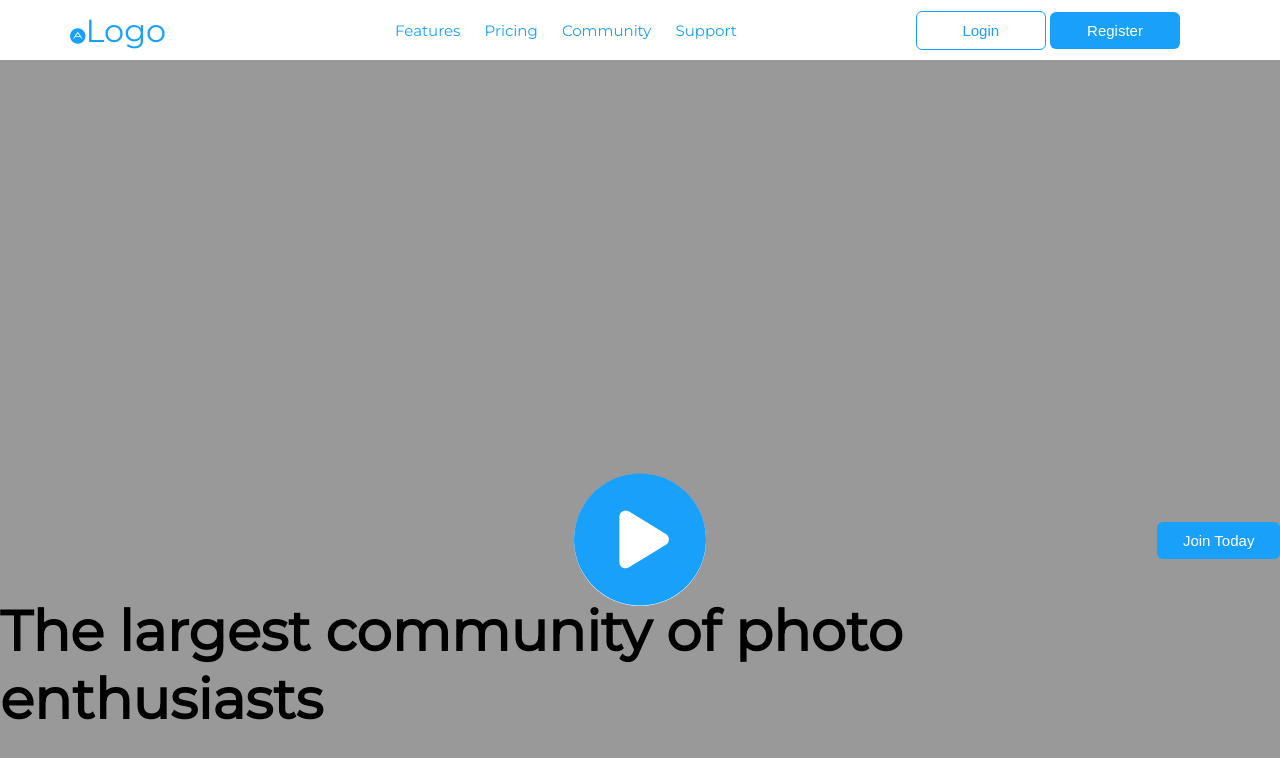
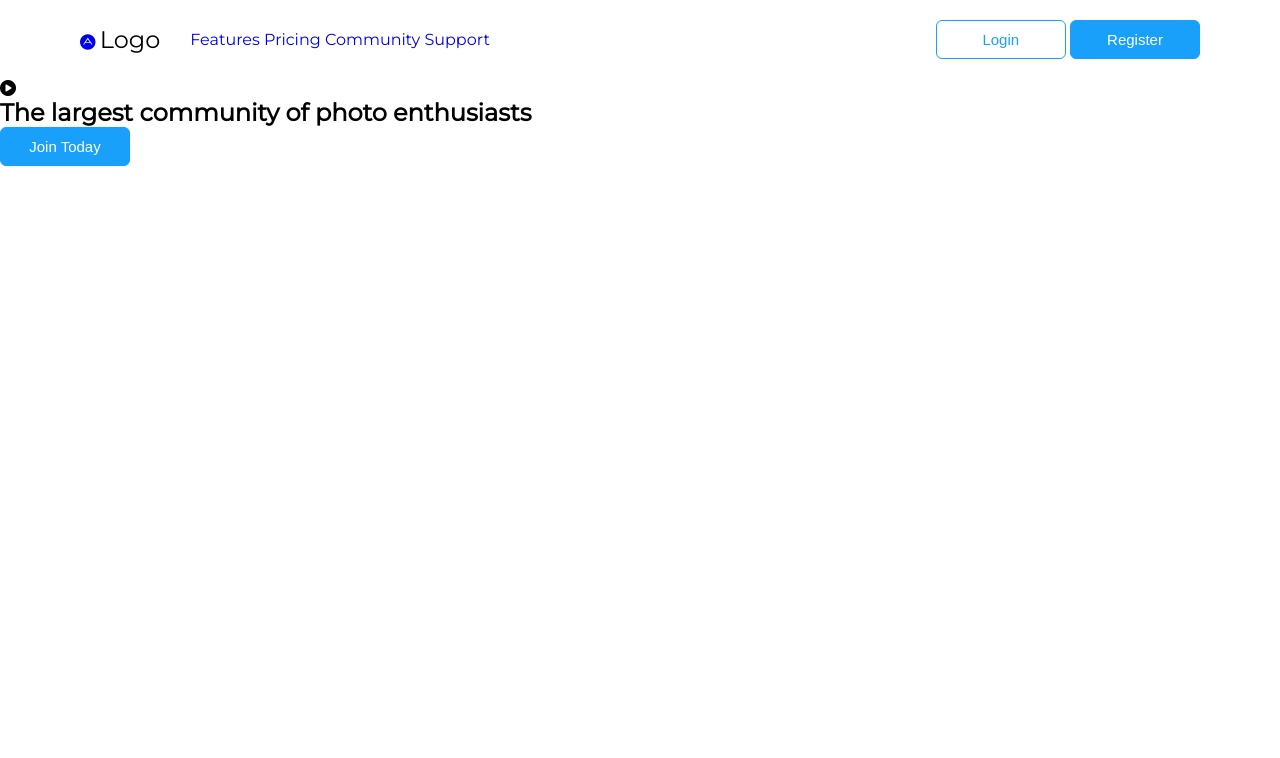
Before and after one commit to lucasga1/DBC_VemSer_ProjetoemDupla, a plain HTML site: page index.html in a window 1280 px wide. Drawn offline with Linux system fonts and the light colour scheme.

Commit message:
Refactory NavBar

```diff
--- a/index.html
+++ b/index.html
@@ -5,18 +5,17 @@
     <meta charset="UTF-8">
     <meta http-equiv="X-UA-Compatible" content="IE=edge">
     <meta name="viewport" content="width=device-width, initial-scale=1.0">
-    <title>Document</title>
+    <title>Viagens e Comidas</title>
     <link rel="stylesheet" href="./style.css">
     <link rel="stylesheet" href="https://cdnjs.cloudflare.com/ajax/libs/font-awesome/6.1.1/css/all.min.css">
 </head>
 
 <body>
     <header>
-        <div class="nav-bar container">
-            <div class="logo">
-                <i class="fa-brands fa-adn"></i><a href="#">Logo</a>
-            </div>
-            <div class="menu">
+        <div class="navbar">
+            <div>
+                <a href="#"><i class="fa-brands fa-adn"></i></a>
+                <span>Logo</span>
                 <nav>
                     <ul>
                         <li><a href="#">Features</a></li>
--- a/style.css
+++ b/style.css
@@ -4,64 +4,51 @@
     margin: 0;
     padding: 0;
 }
+
 body {
     font-family: 'Montserrat', sans-serif;
+}
+
+button {
+    border-radius: 6px;
+    width: 130px;
+    height: 40;
+    padding: 10px;
+    font-size: 15px;
 }
 
 /* Container */
 .container {
     max-width: 1200px;
+    margin: auto;
 }
 
 /* NavBar */
-.nav-bar {
-    background-color: white;
+.navbar {
     display: flex;
     justify-content: space-between;
     align-items: center;
-    flex-flow: row nowrap;
-    width: 100%;
-    height: 60px;
+    padding: 20px 80px;
 }
 
-.fa-brands {
-    color: #18A0FB;
+.navbar span {
+    font-size: 24px;
 }
 
-.nav-bar a {
-    color: #18A0FB;
+.navbar a {
+    list-style: none;
     text-decoration: none;
-    list-style-type: none;
-    font-size: 15px;
+    font-size: 16px;
 }
 
-.nav-bar nav ul li {
-    display: inline;
+.navbar nav {
+    float: right;
+    margin: 5px 0 0 30px;
+
 }
 
-.logo {
-    margin: 0 50px;
-}
-.logo a{
-    font-size: 32px;
-}
-.logo,
-.menu,
-.button {
-    padding: 10px 20px;
-}
-
-.menu li {
-    padding: 0 10px;
-}
-
-.button-white,
-.button-blue {
-    border-radius: 6px;
-    width: 130px;
-    height: 40;
-    padding: 10px;
-    font-size: 15px;
+.navbar nav ul li {
+    display: inline;
 }
 
 .button-white {
@@ -73,34 +60,5 @@ body {
 .button-blue {
     background-color: #18A0FB;
     color: white;
-    border: none;
+    border: 1px solid #18A0FB;
 }
-
-/* Video */
-.video {
-    display: flex;
-    align-items: center;
-    justify-content: center;
-    background-color: #999;
-    width: 100%;
-    height: 960px;
-}
-
-.icon-play{
-    position: absolute;
-}
-.video h1{
-    margin-top: 250px;
-    font-size: 56px;
-}
-
-.video button {
-    position: relative;
-}
-.fa-circle-play {
-    font-size: 132px;
-    color:#18A0FB;
-    background-color: white;
-    border-radius: 100%;
-    border: none;
-}
```
